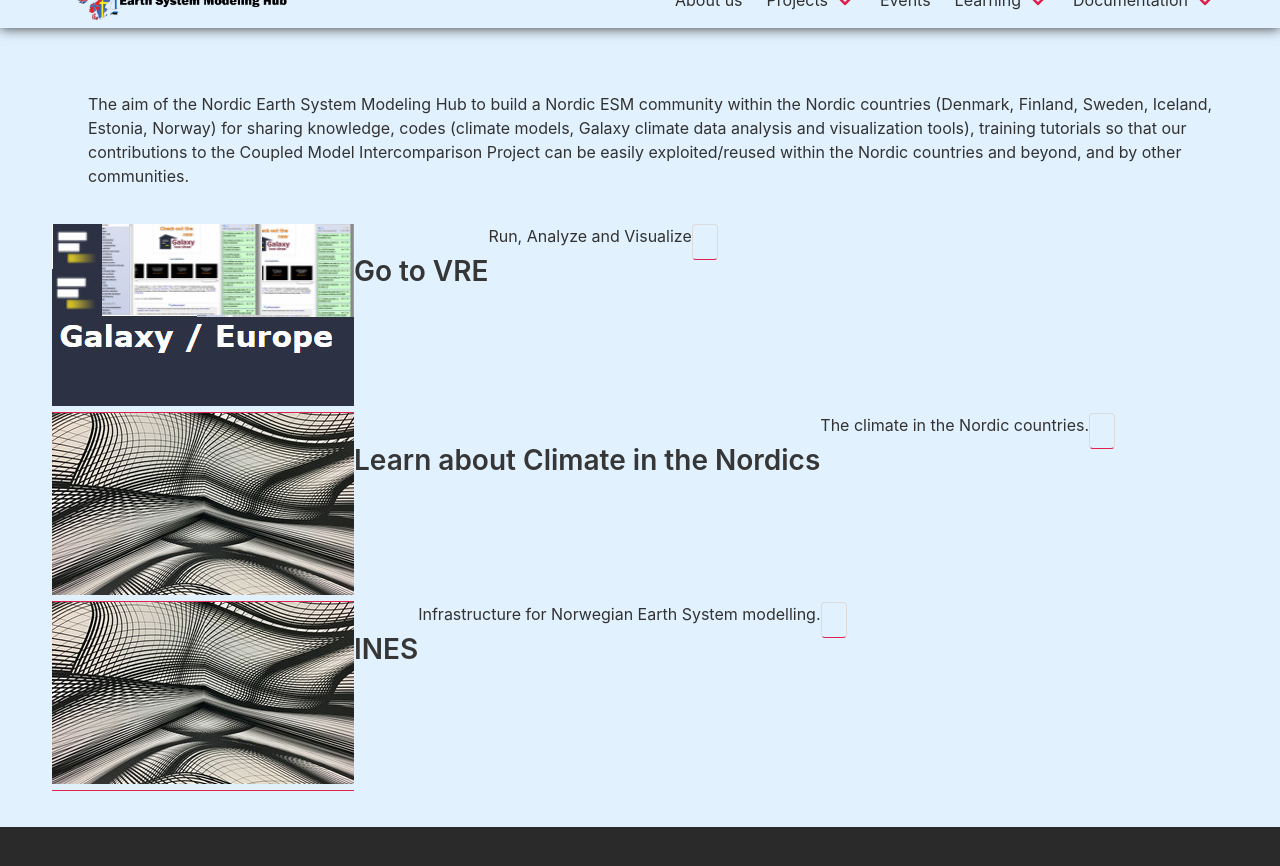
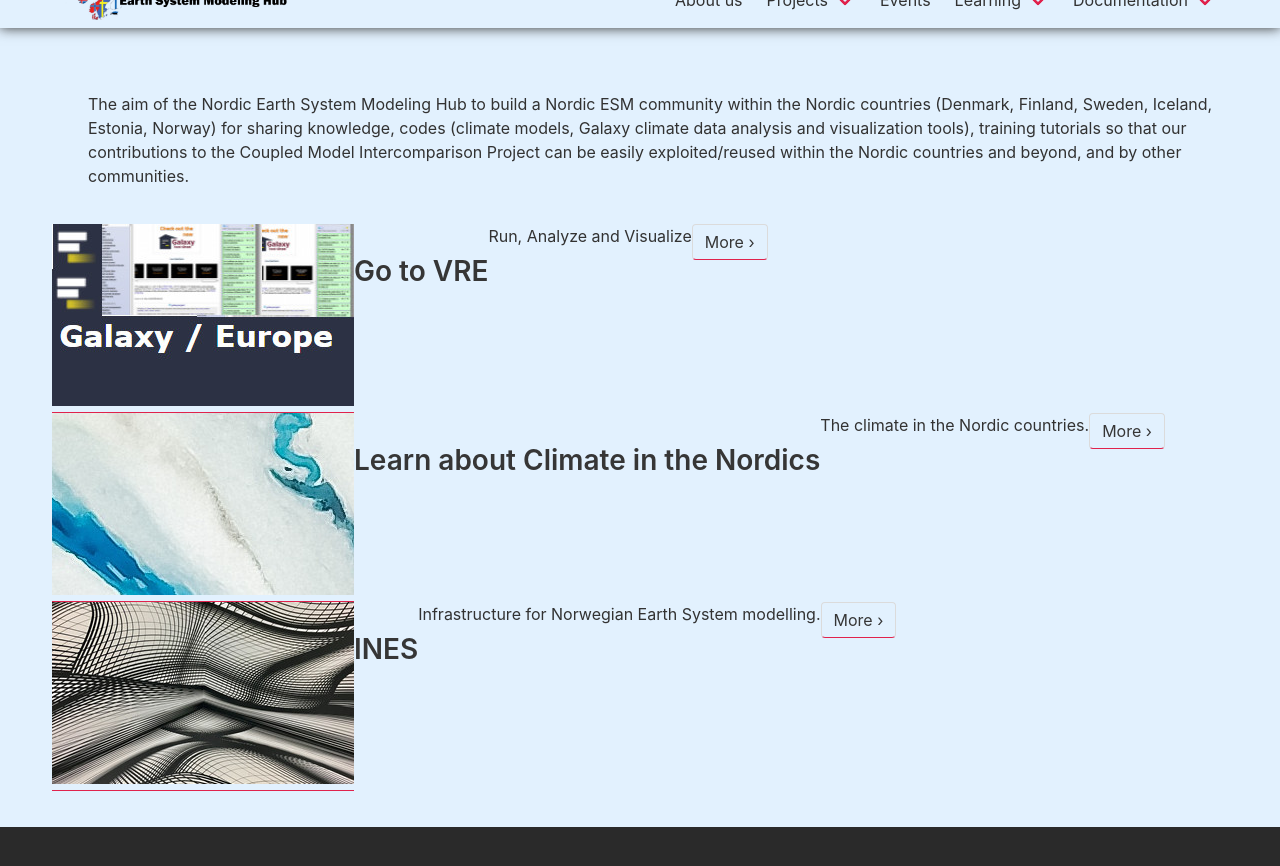
Before and after one commit to NordicESMhub/nordicesmhub.github.io, a Jekyll site: the page built from index.md, in a window 1280 px wide and 900 px high, scrolled down 606 px, cut to the strip 28-894 px from the top of the window. Built offline with Jekyll 4.4.1, drawn with Linux system fonts in a browser that asks for light colours; nearby versions of some CDN libraries.

Commit message:
added text for More button

```diff
--- a/_includes/_frontpage-widget.html
+++ b/_includes/_frontpage-widget.html
@@ -16,5 +16,5 @@
 	{% endif %}
 	<h2 class="font-size-h3 t10">{{ include.widget.title }}</h2>
 	<p>{{ include.widget.text }}</p>
-	<p><a class="button tiny radius" href="{% if include.widget.url contains 'http' %}{{ include.widget.url }}{% else %}{{ site.url }}{{ site.baseurl }}{{ include.widget.url }}{% endif %}">{{ site.data.language.more }}</a></p>
+	<p><a class="button tiny radius" href="{% if include.widget.url contains 'http' %}{{ include.widget.url }}{% else %}{{ site.url }}{{ site.baseurl }}{{ include.widget.url }}{% endif %}">More ›</a></p>
 </div>
--- a/index.md
+++ b/index.md
@@ -13,7 +13,7 @@ widget1:
 widget2:
   title: "Learn about Climate in the Nordics"
   url: '/about'
-  image: /images/widget-3-302x182.jpg
+  image: /images/widget-2-302x182.jpg
   text: 'The climate in the Nordic countries.'
 widget3:
   title: "INES"
```
